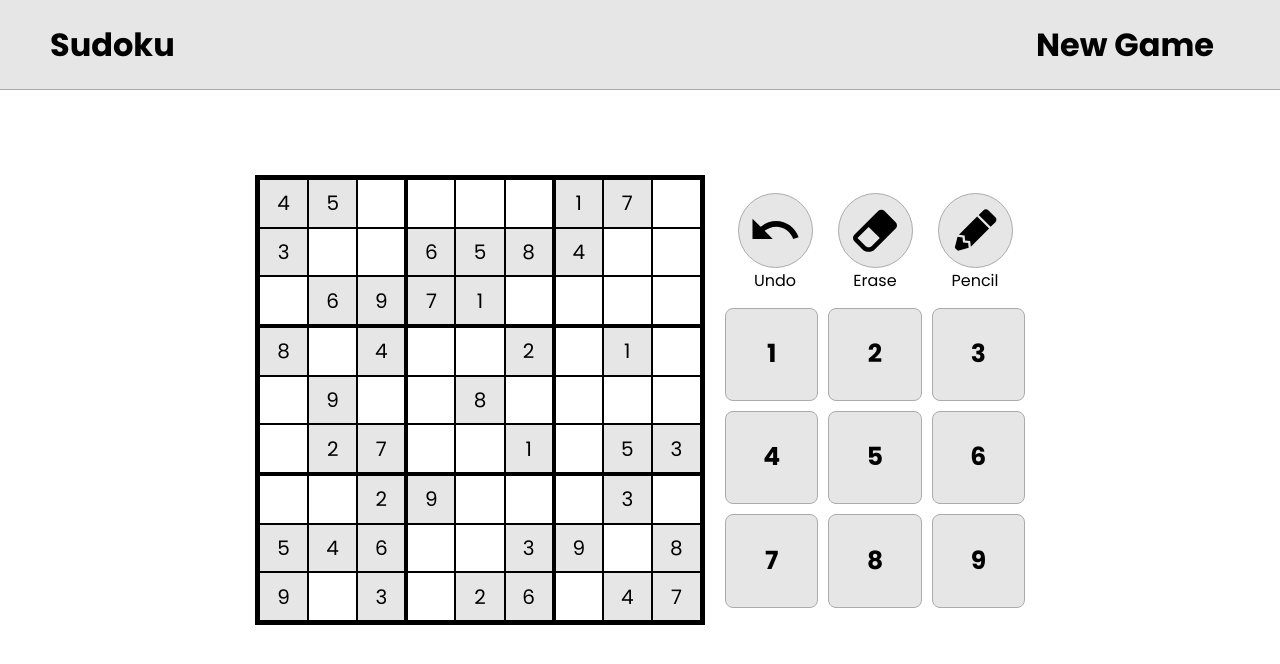
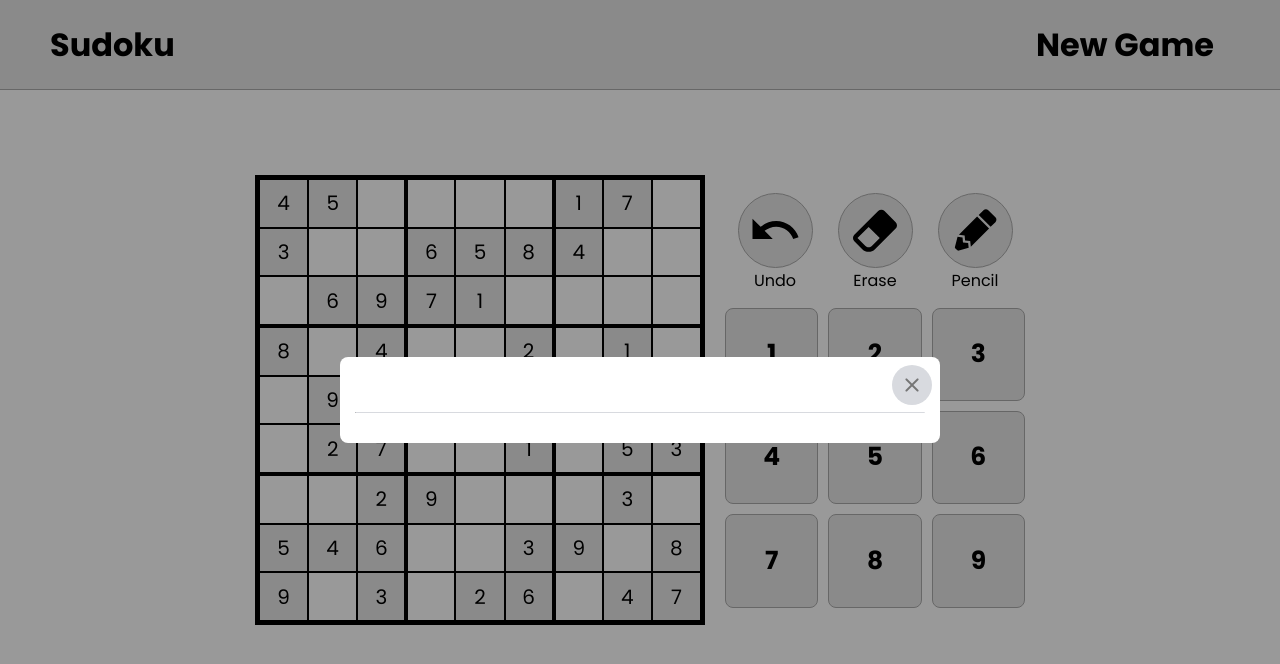
Before and after one commit to drew18moore/sudoku-react, a React (Vite) app: page / in a window 1280 px wide. Both pictures are taken after a click on the element "New Game". Shown: the top 664 px of the page. Built offline with nearby package versions, Linux system fonts and the light colour scheme; no server answers.

Commit message:
Created a modal component. A modal is rendered when user presses 'New Game' btn and no api key is found.

```diff
--- a/index.html
+++ b/index.html
@@ -10,6 +10,10 @@
       href="https://fonts.googleapis.com/css2?family=Poppins:wght@400;700&display=swap"
       rel="stylesheet"
     />
+    <link
+      rel="stylesheet"
+      href="https://fonts.googleapis.com/css2?family=Material+Symbols+Rounded:opsz,wght,FILL,GRAD@20..48,100..700,0..1,-50..200"
+    />
   </head>
   <body>
     <div id="root"></div>
--- a/src/App.tsx
+++ b/src/App.tsx
@@ -1,5 +1,5 @@
 import React, { MouseEventHandler, useEffect, useState } from "react";
-import { Navbar, Board, Keypad, FunctionButtons } from "./components";
+import { Navbar, Board, Keypad, FunctionButtons, Modal } from "./components";
 import "./app.css";
 import axios from "axios";
 
@@ -45,7 +45,7 @@ const App: React.FC = () => {
     isMutable: false,
   });
   const [history, setHistory] = useState<History[]>([]);
-
+  const [showModal, setShowModal] = useState(false);
   useEffect(() => {
     // newGame()
   }, []);
@@ -89,6 +89,9 @@ const App: React.FC = () => {
         while (puzzle.length) newPuzzle.push(puzzle.splice(0, 9));
         console.log(newPuzzle);
         setGrid(newPuzzle);
+      })
+      .catch(() => {
+        setShowModal(true);
       });
   };
 
@@ -139,7 +142,7 @@ const App: React.FC = () => {
 
         if (!lastHistory) break;
 
-        let updatedGrid = grid.map(arr => arr.slice());
+        let updatedGrid = grid.map((arr) => arr.slice());
         updatedGrid[lastHistory.row][lastHistory.col] = lastHistory.prev;
 
         setGrid(updatedGrid);
@@ -148,7 +151,12 @@ const App: React.FC = () => {
       }
       // Erase btn
       case "erase": {
-        if (selectedTile.row == -1 || selectedTile.col == -1 || !selectedTile.isMutable) break;
+        if (
+          selectedTile.row == -1 ||
+          selectedTile.col == -1 ||
+          !selectedTile.isMutable
+        )
+          break;
         if (grid[selectedTile.row][selectedTile.col] == 0) break;
 
         eraseTile();
@@ -204,6 +212,7 @@ const App: React.FC = () => {
           </div>
         </div>
       </div>
+      {showModal && <Modal setShowModal={setShowModal}></Modal>}
     </div>
   );
 };
--- /dev/null
+++ b/src/components/Modal/Modal.tsx
@@ -0,0 +1,29 @@
+import React from "react";
+import "./modal.css";
+
+type ModalProps = {
+  children?: React.ReactNode;
+  setShowModal: React.Dispatch<React.SetStateAction<boolean>>;
+};
+
+const Modal: React.FC<ModalProps> = ({ children, setShowModal }) => {
+  return (
+    <div
+      className="modal-backdrop"
+      onClick={(e) => {
+        e.stopPropagation()
+        setShowModal(false);
+      }}
+    >
+      <div className="modal-container" onClick={(e) => e.stopPropagation()}>
+        <button className="close-modal-btn" onClick={() => {setShowModal(false)}}>
+          <span className="material-symbols-rounded">close</span>
+        </button>
+        <hr />
+        {children}
+      </div>
+    </div>
+  );
+};
+
+export default Modal;
--- /dev/null
+++ b/src/components/Modal/modal.css
@@ -0,0 +1,53 @@
+.modal-backdrop {
+  position: fixed;
+  top: 0;
+  left: 0;
+  right: 0;
+  bottom: 0;
+  background-color: rgba(0, 0, 0, 0.4);
+  z-index: 100;
+}
+
+.modal-container {
+  padding: 15px;
+  position: absolute;
+  left: 0;
+  right: 0;
+  top: 0;
+  bottom: 0;
+  height: fit-content;
+  margin: auto;
+  max-width: 600px;
+  max-height: 90%;
+  background-color: white;
+  border-radius: 8px;
+  overflow: auto;
+}
+
+.close-modal-btn {
+  width: fit-content;
+  height: fit-content;
+  border-radius: 50%;
+  border: none;
+  padding: 8px;
+  background-color: #D8DADF;
+  color: #757575;
+  position: absolute;
+  right: 8px;
+  top: 8px;
+  cursor: pointer;
+}
+
+.close-modal-btn:hover {
+  filter: brightness(90%);
+}
+
+.close-modal-btn .material-symbols-rounded {
+  vertical-align: middle;
+}
+
+.modal-container hr {
+  margin: 40px 0 15px 0;
+  border-top: 1px solid #D8DADF;
+  border-bottom: none;
+}
--- a/src/components/index.tsx
+++ b/src/components/index.tsx
@@ -2,3 +2,4 @@ export {default as Navbar} from "./Navbar/Navbar"
 export {default as Board} from "./Board/Board"
 export {default as Keypad} from "./Keypad/Keypad"
 export {default as FunctionButtons} from "./FunctionButtons/FunctionButtons"
+export {default as Modal} from "./Modal/Modal"
```
